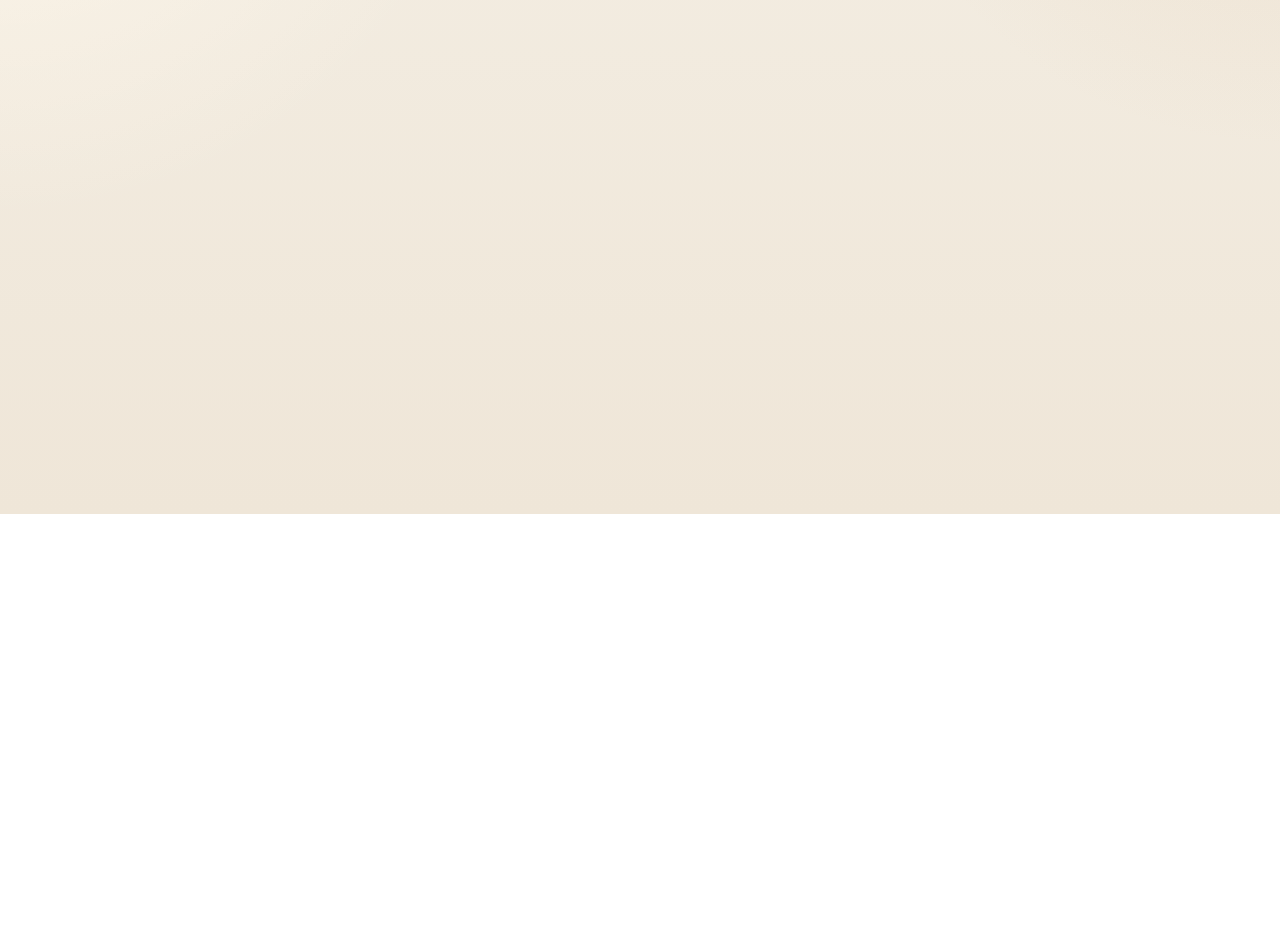
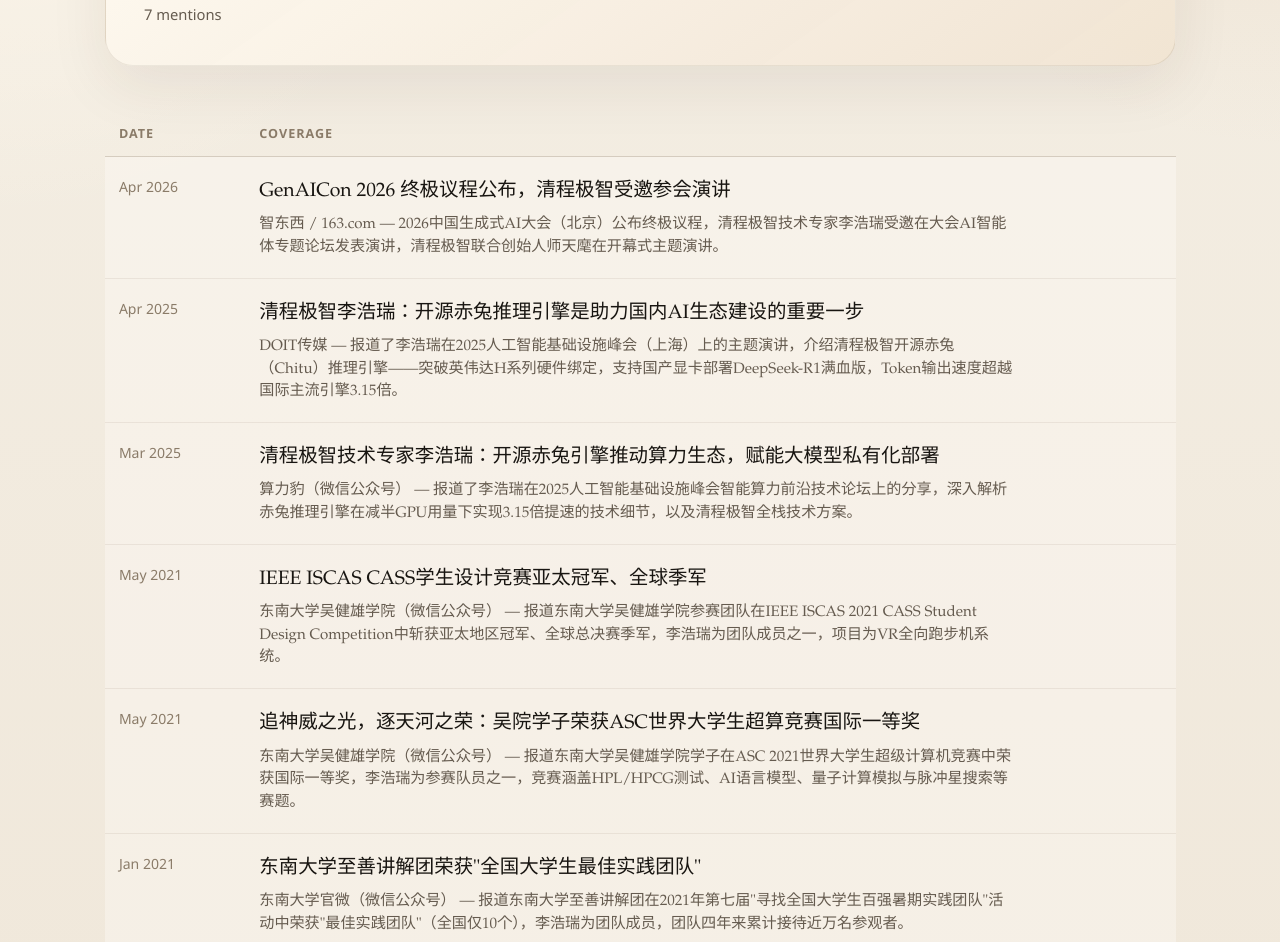
Before and after one commit to haoruilee/haoruilee.github.io, an Astro site: page /news in a window 1280 px wide. Before the commit this address had no page. Shown: the part 286-1228 px from the top of the page. Before the commit the page ends 800 px from the top, so only its background shows below. Built offline with nearby package versions, Linux system fonts and the light colour scheme; Astro itself is replaced by a stand-in of ours.

Commit message:
Update blog: 2026-05-16 15:40

```diff
--- a/src/components/Header.astro
+++ b/src/components/Header.astro
@@ -12,6 +12,7 @@ const { siteTitle = 'Haorui Li' } = Astro.props;
       <a href="/">Writing</a>
       <a href="/blog">Archive</a>
       <a href="/projects-publications">Projects & Publications</a>
+      <a href="/news">News</a>
       <a href="/about">About</a>
     </nav>
   </div>
--- /dev/null
+++ b/src/pages/news.astro
@@ -0,0 +1,92 @@
+---
+import BaseLayout from '../layouts/BaseLayout.astro';
+
+const newsItems = [
+  {
+    date: '2026-04-16',
+    source: '智东西 / 163.com',
+    title: 'GenAICon 2026 终极议程公布，清程极智受邀参会演讲',
+    description: '2026中国生成式AI大会（北京）公布终极议程，清程极智技术专家李浩瑞受邀在大会AI智能体专题论坛发表演讲，清程极智联合创始人师天麾在开幕式主题演讲。',
+    url: 'https://www.163.com/dy/article/KQKUALOC05118RLD.html',
+  },
+  {
+    date: '2025-04-02',
+    source: 'DOIT传媒',
+    title: '清程极智李浩瑞：开源赤兔推理引擎是助力国内AI生态建设的重要一步',
+    description: '报道了李浩瑞在2025人工智能基础设施峰会（上海）上的主题演讲，介绍清程极智开源赤兔（Chitu）推理引擎——突破英伟达H系列硬件绑定，支持国产显卡部署DeepSeek-R1满血版，Token输出速度超越国际主流引擎3.15倍。',
+    url: 'https://www.doit.com.cn/p/532056.html',
+  },
+  {
+    date: '2025-03-27',
+    source: '算力豹（微信公众号）',
+    title: '清程极智技术专家李浩瑞：开源赤兔引擎推动算力生态，赋能大模型私有化部署',
+    description: '报道了李浩瑞在2025人工智能基础设施峰会智能算力前沿技术论坛上的分享，深入解析赤兔推理引擎在减半GPU用量下实现3.15倍提速的技术细节，以及清程极智全栈技术方案。',
+    url: 'https://mp.weixin.qq.com/s/StHPpPp24rLsoEttdYQiBg',
+  },
+  {
+    date: '2021-05-28',
+    source: '东南大学吴健雄学院（微信公众号）',
+    title: 'IEEE ISCAS CASS学生设计竞赛亚太冠军、全球季军',
+    description: '报道东南大学吴健雄学院参赛团队在IEEE ISCAS 2021 CASS Student Design Competition中斩获亚太地区冠军、全球总决赛季军，李浩瑞为团队成员之一，项目为VR全向跑步机系统。',
+    url: 'https://mp.weixin.qq.com/s/yy4h-Vwff6QQlsKr72YIng',
+  },
+  {
+    date: '2021-05-01',
+    source: '东南大学吴健雄学院（微信公众号）',
+    title: '追神威之光，逐天河之荣：吴院学子荣获ASC世界大学生超算竞赛国际一等奖',
+    description: '报道东南大学吴健雄学院学子在ASC 2021世界大学生超级计算机竞赛中荣获国际一等奖，李浩瑞为参赛队员之一，竞赛涵盖HPL/HPCG测试、AI语言模型、量子计算模拟与脉冲星搜索等赛题。',
+    url: 'https://mp.weixin.qq.com/s/D-xryc6XLfmspUuHvtFhQQ',
+  },
+  {
+    date: '2021-01-01',
+    source: '东南大学官微（微信公众号）',
+    title: '东南大学至善讲解团荣获"全国大学生最佳实践团队"',
+    description: '报道东南大学至善讲解团在2021年第七届"寻找全国大学生百强暑期实践团队"活动中荣获"最佳实践团队"（全国仅10个），李浩瑞为团队成员，团队四年来累计接待近万名参观者。',
+    url: 'https://mp.weixin.qq.com/s/8221OM3PYNKos2qGqs4yvA',
+  },
+  {
+    date: '2020-11-01',
+    source: '东南大学吴健雄学院（微信公众号）',
+    title: '东南大学超算团队冲刺ASC21，李浩瑞接受采访分享参赛心得',
+    description: '报道东南大学超算战队备战ASC21的历程，李浩瑞在采访中表示"真的不难，快来玩吧"，向学弟学妹推介超算竞赛，介绍从Linux、C++编译到CUDA并行计算的入门路径。',
+    url: 'https://mp.weixin.qq.com/s/TRzHbtjoeUXaVa8w54o0_A',
+  },
+];
+---
+
+<BaseLayout title="News · Haorui Li" description="News coverage and media mentions about Haorui Li">
+  <header class="page-hero">
+    <p class="page-hero__label">Coverage</p>
+    <h1 class="page-hero__title">News</h1>
+    <p class="page-hero__meta">{newsItems.length} mentions</p>
+  </header>
+
+  <table class="writing-index">
+    <thead>
+      <tr>
+        <th scope="col">Date</th>
+        <th scope="col">Coverage</th>
+      </tr>
+    </thead>
+    <tbody>
+      {
+        newsItems.map((item) => (
+          <tr>
+            <td>
+              {new Date(item.date).toLocaleDateString('en-US', {
+                year: 'numeric',
+                month: 'short',
+              })}
+            </td>
+            <td>
+              <a class="title-link" href={item.url} target="_blank" rel="noreferrer">
+                {item.title}
+              </a>
+              <span class="excerpt">{item.source} — {item.description}</span>
+            </td>
+          </tr>
+        ))
+      }
+    </tbody>
+  </table>
+</BaseLayout>
```
